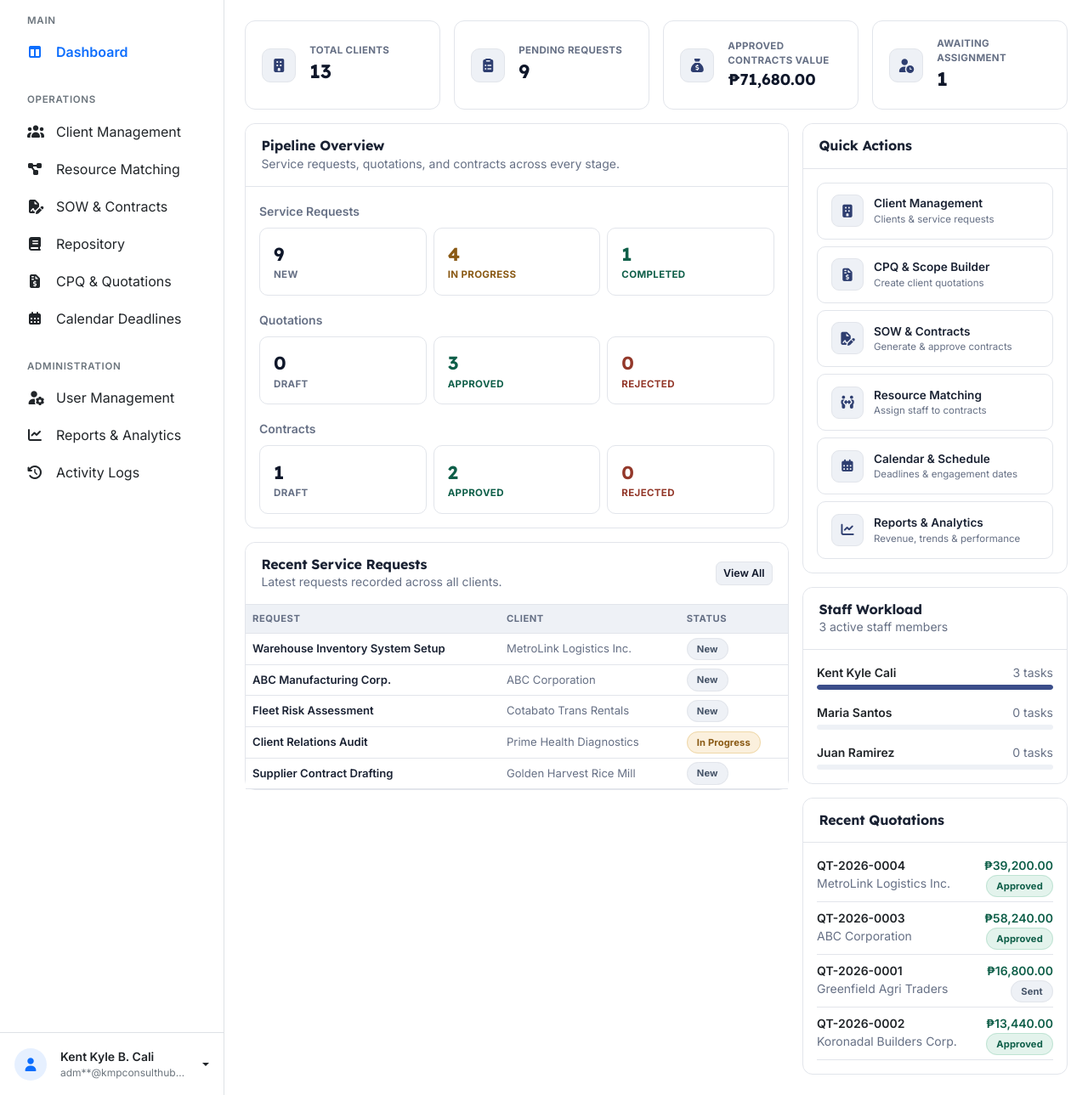
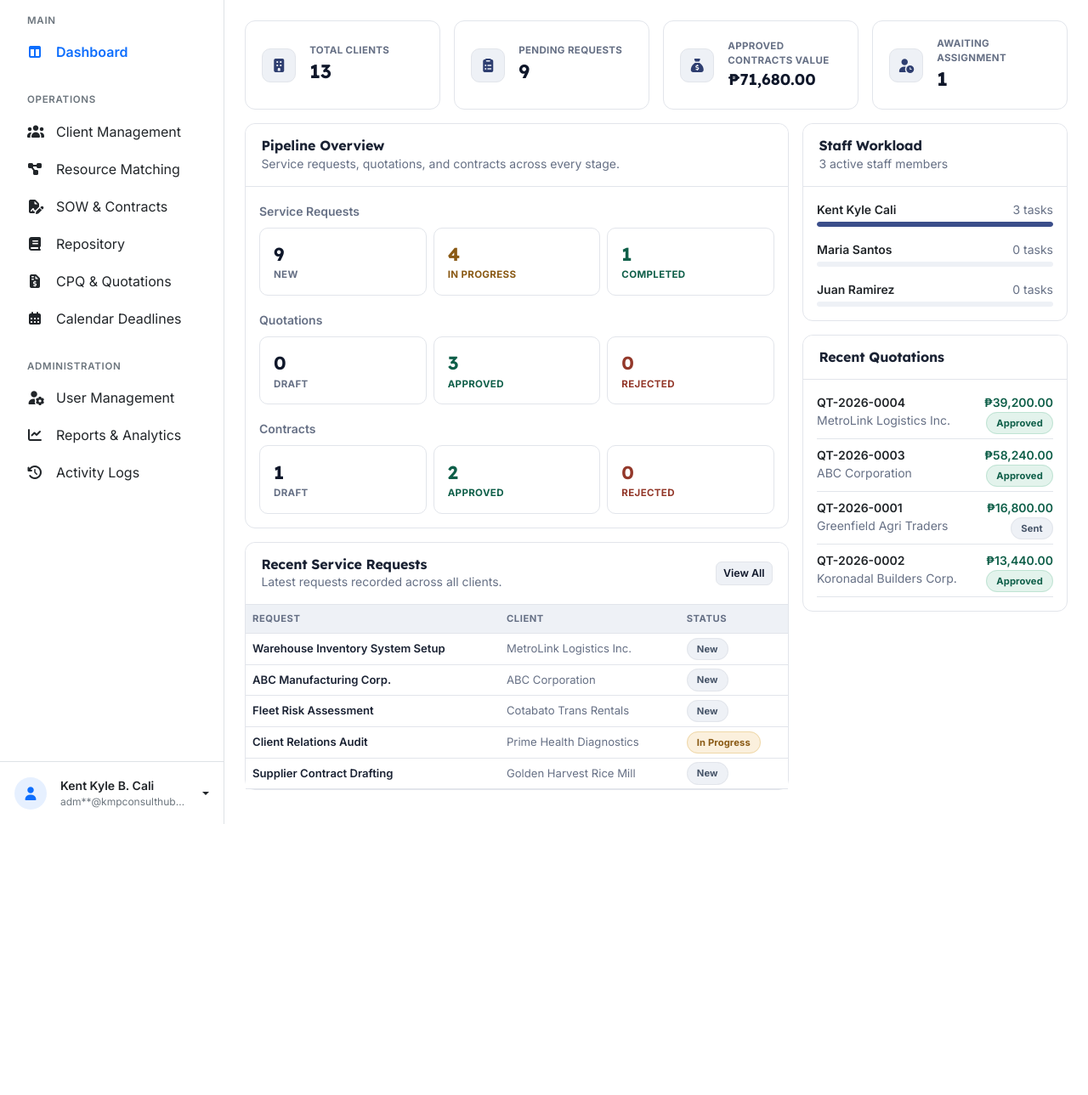
Before and after one commit to mjgarde/kmp-consultancy, a PHP site: page /dashboard.php in a window 1280 px wide. Shown: the part 93-1382 px from the top of the page at 85% size. After the commit the page ends 1063 px from the top, so only its background shows below. Run offline with PHP 8.4, Linux system fonts and the light colour scheme; a user stored in the database is signed in; data comes from the database, SQL or seed files in the repository.

Commit message:
remoove quik action

```diff
--- a/admin/dashboard.php
+++ b/admin/dashboard.php
@@ -227,29 +227,6 @@ body {
 .table td { border-bottom: 1px solid var(--line); vertical-align: middle; font-size: .82rem; color: var(--ink); }
 .table-hover tbody tr:hover { background-color: var(--navy-soft); }
 
-.quick-link {
-  display: flex;
-  align-items: center;
-  gap: .75rem;
-  border-radius: 10px;
-  border: 1px solid var(--line);
-  padding: .85rem 1rem;
-  text-decoration: none;
-  color: var(--ink);
-  transition: border-color .15s ease, background-color .15s ease;
-}
-.quick-link:hover { border-color: var(--indigo); background-color: var(--indigo-soft); color: var(--ink); }
-.quick-link-icon {
-  width: 38px; height: 38px; border-radius: 9px;
-  display: flex; align-items: center; justify-content: center;
-  flex-shrink: 0; font-size: .95rem;
-  background-color: var(--navy-soft);
-  border: 1px solid var(--line);
-  color: var(--indigo-text);
-}
-.quick-link-title { font-weight: 600; font-size: .85rem; }
-.quick-link-sub { font-size: .72rem; color: var(--ink-soft); }
-
 .workload-bar-track {
   background-color: var(--navy-soft);
   border-radius: 999px;
@@ -301,8 +278,6 @@ body {
   .dashboard-main { width: 100% !important; margin: 0 !important; }
   main.dashboard-content { padding: 0 24px 24px !important; }
   .card, .metric-card { border: 1px solid #D8DEE3 !important; box-shadow: none !important; break-inside: avoid; }
-  a.quick-link { display: none !important; }
-  section:has(.quick-link) { display: none !important; }
 }
 </style>
 </head>
@@ -492,56 +467,6 @@ body {
 
           <section class="card mb-3">
             <div class="card-header">
-              <h2 class="h6 fw-bold mb-0">Quick Actions</h2>
-            </div>
-            <div class="card-body d-flex flex-column gap-2">
-              <a href="client_management.php" class="quick-link">
-                <span class="quick-link-icon"><i class="fa-solid fa-building"></i></span>
-                <div>
-                  <div class="quick-link-title">Client Management</div>
-                  <div class="quick-link-sub">Clients &amp; service requests</div>
-                </div>
-              </a>
-              <a href="cpq_builder.php" class="quick-link">
-                <span class="quick-link-icon"><i class="fa-solid fa-file-invoice-dollar"></i></span>
-                <div>
-                  <div class="quick-link-title">CPQ &amp; Scope Builder</div>
-                  <div class="quick-link-sub">Create client quotations</div>
-                </div>
-              </a>
-              <a href="sow_contract.php" class="quick-link">
-                <span class="quick-link-icon"><i class="fa-solid fa-file-signature"></i></span>
-                <div>
-                  <div class="quick-link-title">SOW &amp; Contracts</div>
-                  <div class="quick-link-sub">Generate &amp; approve contracts</div>
-                </div>
-              </a>
-              <a href="resource_matching.php" class="quick-link">
-                <span class="quick-link-icon"><i class="fa-solid fa-people-arrows"></i></span>
-                <div>
-                  <div class="quick-link-title">Resource Matching</div>
-                  <div class="quick-link-sub">Assign staff to contracts</div>
-                </div>
-              </a>
-              <a href="calendar_schedule.php" class="quick-link">
-                <span class="quick-link-icon"><i class="fa-solid fa-calendar-days"></i></span>
-                <div>
-                  <div class="quick-link-title">Calendar &amp; Schedule</div>
-                  <div class="quick-link-sub">Deadlines &amp; engagement dates</div>
-                </div>
-              </a>
-              <a href="reports_analytics.php" class="quick-link">
-                <span class="quick-link-icon"><i class="fa-solid fa-chart-line"></i></span>
-                <div>
-                  <div class="quick-link-title">Reports &amp; Analytics</div>
-                  <div class="quick-link-sub">Revenue, trends &amp; performance</div>
-                </div>
-              </a>
-            </div>
-          </section>
-
-          <section class="card mb-3">
-            <div class="card-header">
               <h2 class="h6 fw-bold mb-0">Staff Workload</h2>
               <p class="small mb-0"><?= $activeStaffCount ?> active staff members</p>
             </div>
```
